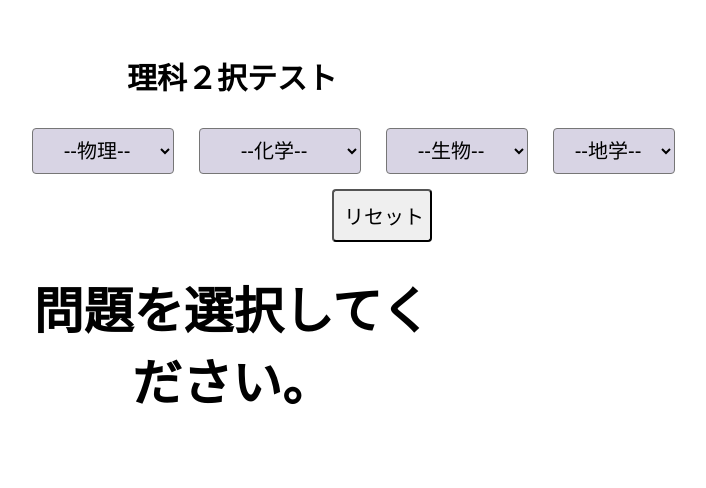
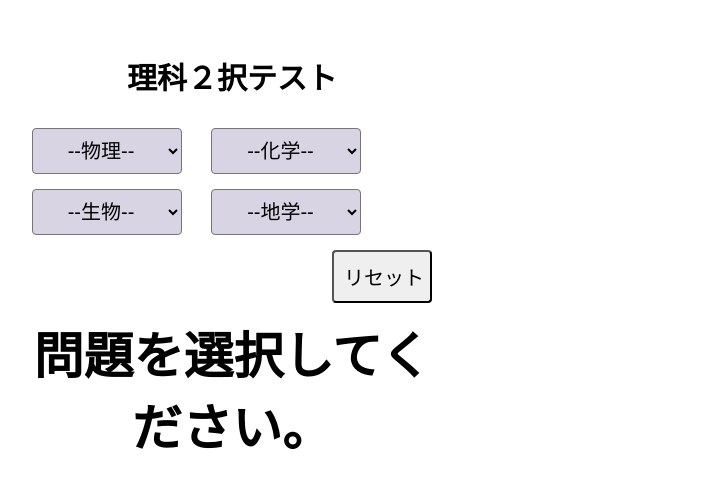
Before and after one commit to riku-syugaku/rika2taku, a plain HTML site: page index.html in a window 1280 px wide. Shown: the whole page, without its empty margins (408-1114 px from the left). Drawn offline with nearby package versions, Linux system fonts and the light colour scheme.

Commit message:
Update style.css

```diff
--- a/css/style.css
+++ b/css/style.css
@@ -12,7 +12,9 @@ body{
 }
 
 form{
-    display: flex;
+    display: inline-block;
+    margin-right:auto; margin-left:auto
+
   }
 
 #genre{
@@ -25,15 +27,14 @@ form{
 
 select{
     font-size:20px;
-    float:center;
+    /* float:center; */
     border-radius:4px;
-    width :200px;
+    width :150px;
     text-align: center;
     padding: 10px;
     background-color: rgb(216, 212, 228);
     margin-bottom: 15px;
     margin-right:25px;
-
 }
 
 
```
